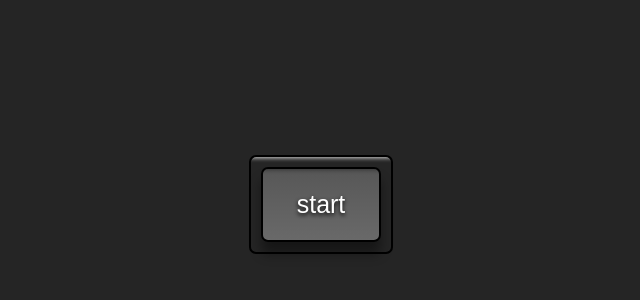
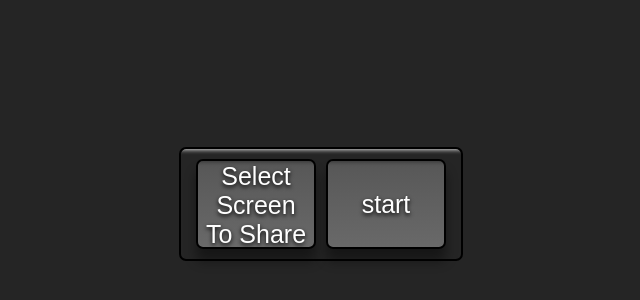
Before and after one commit to Gomla94/JavaScript-Picture-in-Picture, a plain HTML site: page index.html in a window 1280 px wide. Shown: the part 196-496 px from the top of the page, without its empty margins (319-959 px from the left). Drawn offline with Linux system fonts and the light colour scheme.

Commit message:
change selectMediaFun

```diff
--- a/index.html
+++ b/index.html
@@ -16,7 +16,8 @@
 
     <!-- button -->
     <div class="button-container">
-        <button id="button">start</button>
+        <button id="share-button" class="share-button">Select Screen To Share</button>
+        <button id="start-button" class="start-button">start</button>
     </div>
 </body>
 
--- a/script.js
+++ b/script.js
@@ -1,21 +1,17 @@
 const video = document.getElementById('video');
-const button = document.getElementById('button');
+const shareButton = document.getElementById('share-button');
+const startButton = document.getElementById('start-button');
+const loader = document.getElementById('loader');
+startButton.disabled = true;
 
 async function selectMedia() {
     try {
         const mediaStreamDevice = await navigator.mediaDevices.getDisplayMedia();
         video.srcObject = mediaStreamDevice;
-        // video.requestPictureInPicture();
         video.onloadedmetadata = async () => {
             await video.play();
-            video.requestPictureInPicture();
-
-            // video.requestPictureInPicture();
+            startButton.disabled = false;
         }
-        // video.onloadedmetadata = startPictureInPicture();
-        // video.onplay = async () => {
-        //     video.requestPictureInPicture();
-        // }
     } catch (error) {
         console.log(error)
     }
@@ -27,15 +23,12 @@ async function selectMedia() {
 //     button.disabled = false;
 // });
 
-button.addEventListener('click', selectMedia);
+shareButton.addEventListener('click', selectMedia);
+startButton.addEventListener('click', startPictureInPicture);
 
 
 async function startPictureInPicture() {
-    await video.play();
-    if (video.play()) {
-        video.requestPictureInPicture();
-    } else {
-        startPictureInPicture();
-    }
+    startButton.disabled = true;
+    video.requestPictureInPicture();
 }
 // selectMedia();
--- a/style.css
+++ b/style.css
@@ -12,8 +12,10 @@ body {
 .button-container {
     border: 2px solid black;
     border-radius: 7px;
-    padding: 10px;
+    padding: 10px 15px;
     box-shadow: inset 0px 20px 4px -19px rgba(255, 255, 255, 0.8);
+    justify-content: space-between;
+
     /* box-shadow: in or out horizontal vertical blur spread color */
 }
 
@@ -31,10 +33,10 @@ body {
     box-shadow: inset 0px 20px 4px -19px rgba(255, 255, 255, 0.8), 0 12px 12px 0px rgba(0, 0, 0, 0.4);
     text-shadow: 0px 2px 4px black;
 } */
-button {
+.share-button {
     cursor: pointer;
     outline: none;
-    height: 75px;
+    height: 90px;
     width: 120px;
     border: 2px solid black;
     border-radius: 7px;
@@ -42,7 +44,24 @@ button {
     color: white;
     background: linear-gradient(to top, #696969, #575757);
     text-shadow: 0 2px 4px  black;
-    box-shadow:  inset 0 20px 4px -19px rgba(0, 0, 0, 0.4), 0 12px 12px 0px rgba(0, 0, 0, 0.4);
+    box-shadow: inset 0 20px 4px -19px rgba(0, 0, 0, 0.4), 0 12px 12px 0px rgba(0, 0, 0, 0.4);
+    float: left;
+    margin-right: 5px;
+}
+
+.start-button {
+    cursor: pointer;
+    outline: none;
+    height: 90px;
+    width: 120px;
+    border: 2px solid black;
+    border-radius: 7px;
+    font-size: 25px;
+    color: white;
+    background: linear-gradient(to top, #696969, #575757);
+    text-shadow: 0 2px 4px  black;
+    box-shadow: inset 0 20px 4px -19px rgba(0, 0, 0, 0.4), 0 12px 12px 0px rgba(0, 0, 0, 0.4);
+    margin-left: 5px;
 }
 
 button:hover {
```
